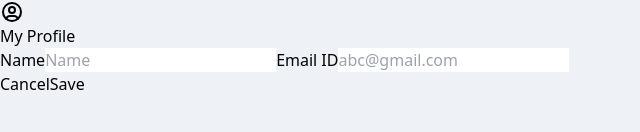
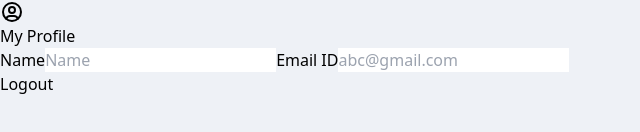
Before and after one commit to Ace10079/DentalApp, a React app: page /profile in a window 1280 px wide. Shown: the part 380-512 px from the top of the page, without its empty margins (0-640 px from the left). Built offline with nearby package versions, Linux system fonts and the light colour scheme; sample sign-in values are in the browser's storage; the HTML template or start-up script is replaced by a standard one.

Commit message:
first committtttt

```diff
--- a/src/Host.jsx
+++ b/src/Host.jsx
@@ -1,7 +1,7 @@
 import axios from 'axios';
 
 export const api = axios.create({
-  baseURL: 'https://dental-backend-lkp2.onrender.com', // Your backend URL
+  baseURL: 'http://15.207.18.188:3000', // Your backend URL
   headers: {
     'Content-Type': 'application/json',
   },
--- a/src/Pages/Profile.jsx
+++ b/src/Pages/Profile.jsx
@@ -31,14 +31,9 @@ function Profile() {
                   className="border border-black text-black px-7 py-2 ml-2 rounded-full "
                   onClick={() => setEditModal(false)}
                 >
-                  Cancel
+                  Logout
                 </button>
-                <button
-                  className="bg-[#001F2A] text-white px-7 py-2 rounded-full"
-                  onClick={() => setEditModal(false)}
-                >
-                  Save
-                </button>
+
               </div>
         </div>
       </div>
```
